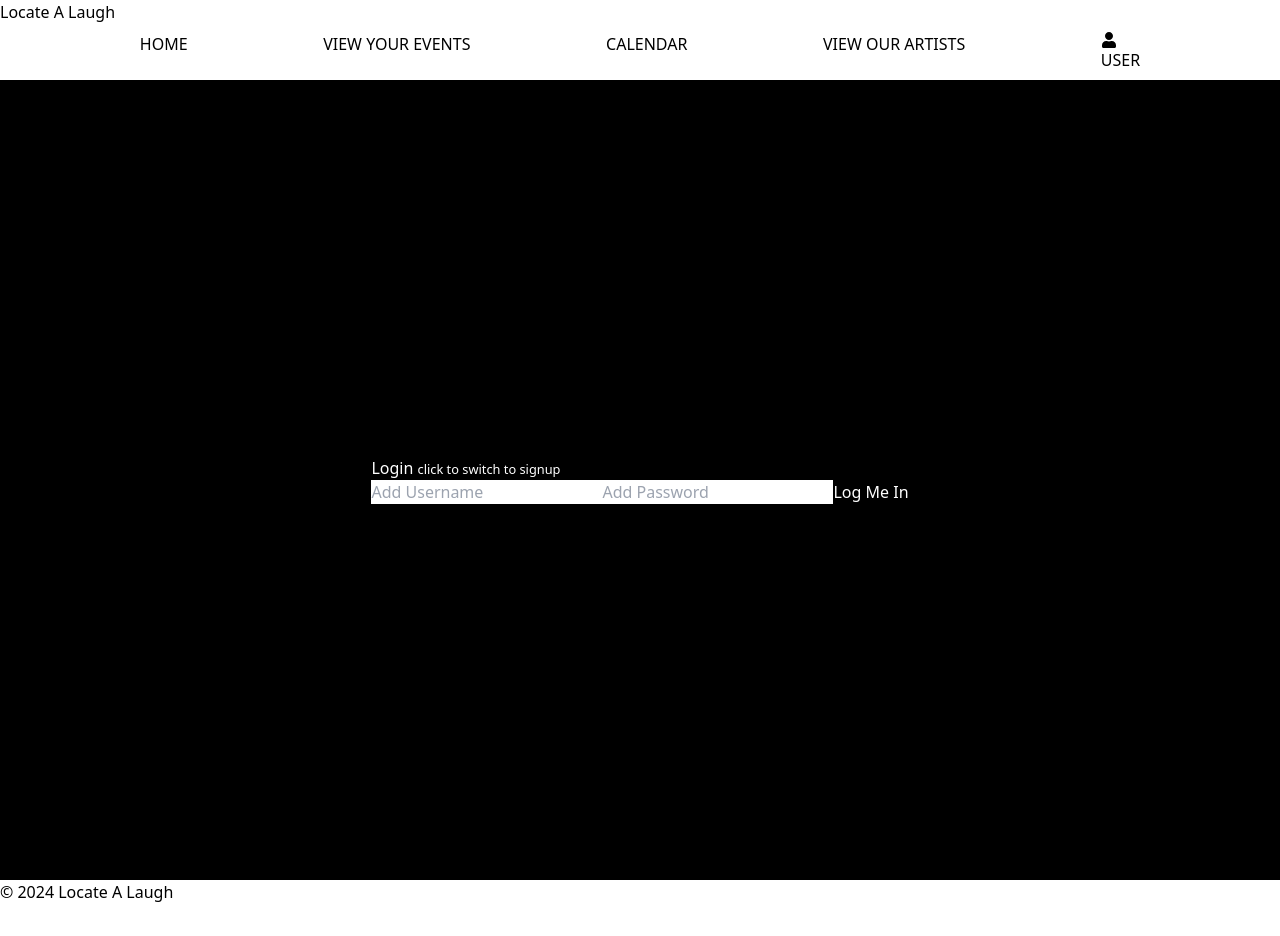
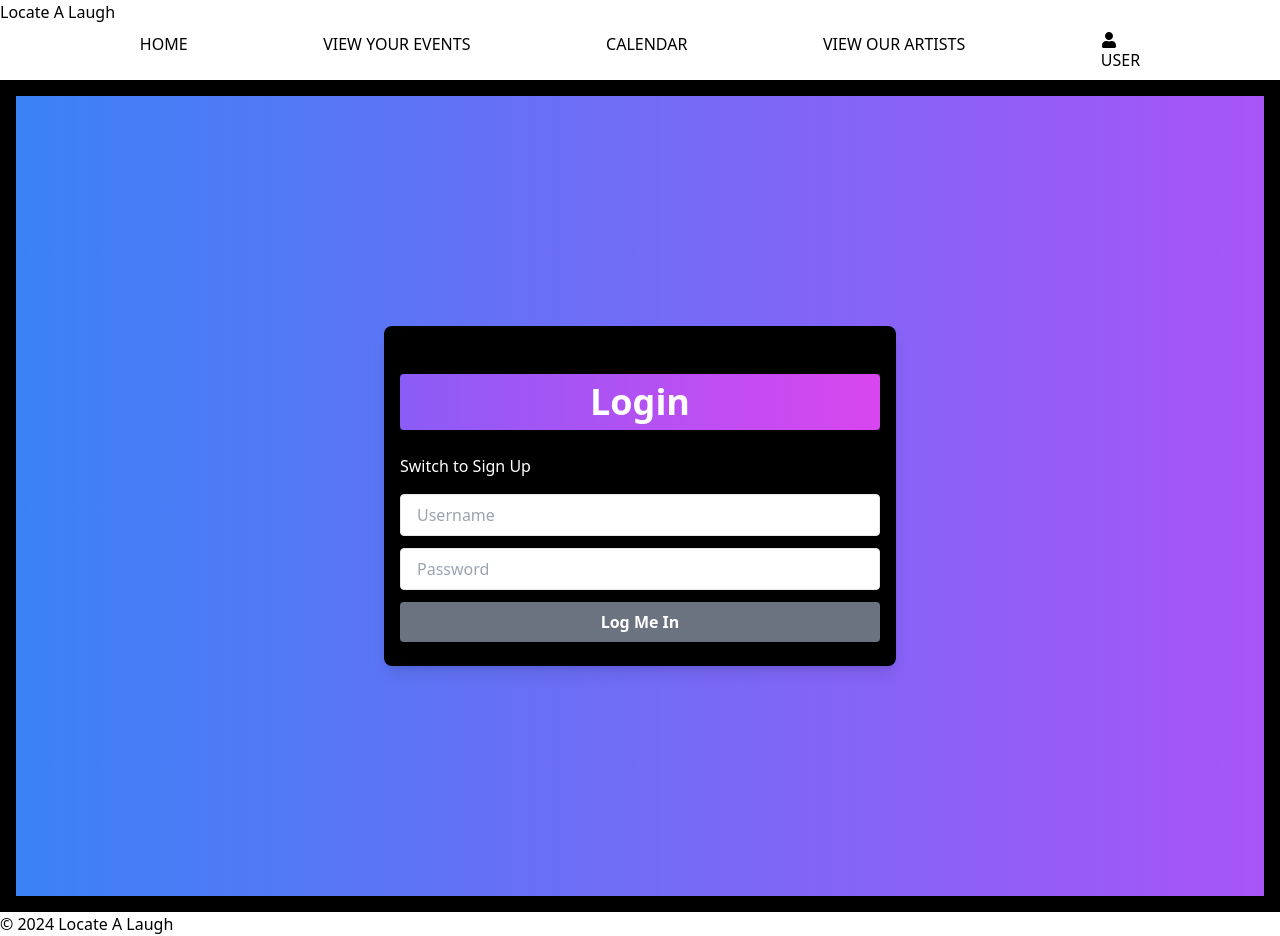
Before and after one commit to zacmea/LocateALaugh, a React (Vite) app in the folder frontend/: page /login in a window 1280 px wide. Before the commit the page ends 904 px from the top, so only its background shows below. Built offline with nearby package versions, Linux system fonts and the light colour scheme.

Commit message:
added the styling to the auth page

```diff
--- a/frontend/src/Auth.jsx
+++ b/frontend/src/Auth.jsx
@@ -47,32 +47,52 @@ export default function Auth(props){
         setFormData({...formData, [e.target.name]: e.target.value})
     }
     return(
-        <div>
-            {
-                showLogin?
+
+                <div className='flex justify-center items-center min-h-screen w-full bg-gradient-to-r from-blue-500 to-purple-500'>
+                 <div className="container mx-auto px-4 max-w-lg bg-black shadow-lg rounded-lg p-6">
                 <section>
-                    <h2 onClick={() => setShowLogin(!showLogin)}>Login <small>click to switch to signup</small></h2>
-                    <form onSubmit={(e) => {
-                        e.preventDefault()
-                        handleLogin()
-                    }}>
-                        <input type="text" name="username" placeholder="Add Username" value={formData.username} onChange={handleChange} />
-                        <input type="password" name="password" placeholder="Add Password" value={formData.password} onChange={handleChange} />
-                        <input type="submit" value="Log Me In" />
-                    </form>
-                </section>:
-                 <section>
-                 <h2 onClick={() => setShowLogin(!showLogin)}>SignUp <small>click to switch to login</small></h2>
-                 <form onSubmit={(e) => {
-                        e.preventDefault()
-                        handleSignUp()
-                }}>
-                     <input type="text" name="username" placeholder="Add Username" value={formData.username} onChange={handleChange}/>
-                     <input type="password" name="password" placeholder="Add Password" value={formData.password} onChange={handleChange} />
-                     <input type="submit" value="Sign Me Up"/>
-                 </form>
+                <h2 className="text-4xl text-center font-bold my-6 bg-gradient-to-r from-violet-500 to-fuchsia-500 text-white py-2 px-4 rounded">
+                {showLogin ? "Login" : "Sign Up"}
+              </h2>
+              <button
+                onClick={() => setShowLogin(!showLogin)}
+                className="text-white-500 hover:text-blue-700 mb-4"
+              >
+                {showLogin ? "Switch to Sign Up" : "Switch to Login"}
+              </button>
+              <form
+                onSubmit={(e) => {
+                  e.preventDefault();
+                  showLogin ? handleLogin() : handleSignUp();  //
+                }}
+                className="flex flex-col items-center space-y-3"
+              >
+                <input
+                  type="text"
+                  name="username"
+                  placeholder="Username"
+                  value={formData.username}
+                  onChange={handleChange}
+                  className="shadow border rounded py-2 px-4 text-gray-700 w-full"
+                />
+                <input
+                  type="password"
+                  name="password"
+                  placeholder="Password"
+                  value={formData.password}
+                  onChange={handleChange}
+                  className="shadow border rounded py-2 px-4 text-gray-700 w-full"
+                />
+                <button
+                  type="submit"
+                  className="bg-gray-500 hover:bg-gray-700 text-white font-bold py-2 px-4 rounded w-full"
+                >
+                  {showLogin ? "Log Me In" : "Create New Account"}
+                </button>
+              </form>
              </section>
-            }
-        </div>
+             </div>
+             </div>
+
     )
 }
--- a/frontend/src/components/Profile.jsx
+++ b/frontend/src/components/Profile.jsx
@@ -1,4 +1,4 @@
-// Referenced the documentation for sequential fetch calls and promise all in https://stackoverflow.com/questions/73306325/react-nested-fetch-json
+// Referenced the documentation for sequential fetch calls and promise all in https://stackoverflow.com/questions/73306325/react-nested-fetch-json and debugged with chatGpt
 import React from "react";
 import { useState, useEffect } from "react";
 import {Link} from "react-router-dom";
@@ -51,7 +51,7 @@ useEffect(() => {
       <h2>{user?.username}</h2>
       <br />
       <br />
-      <img src={process.env.PUBLIC_URL+'/bogomil-mihaylov-ekHSHvgr27k-unsplash.jpg'} alt={user?.username}/>
+      <img src={'/bogomil-mihaylov-ekHSHvgr27k-unsplash.jpg'} alt={user?.username}/>
       <br />
       <br />
       <h3>Artists followed</h3>
```
